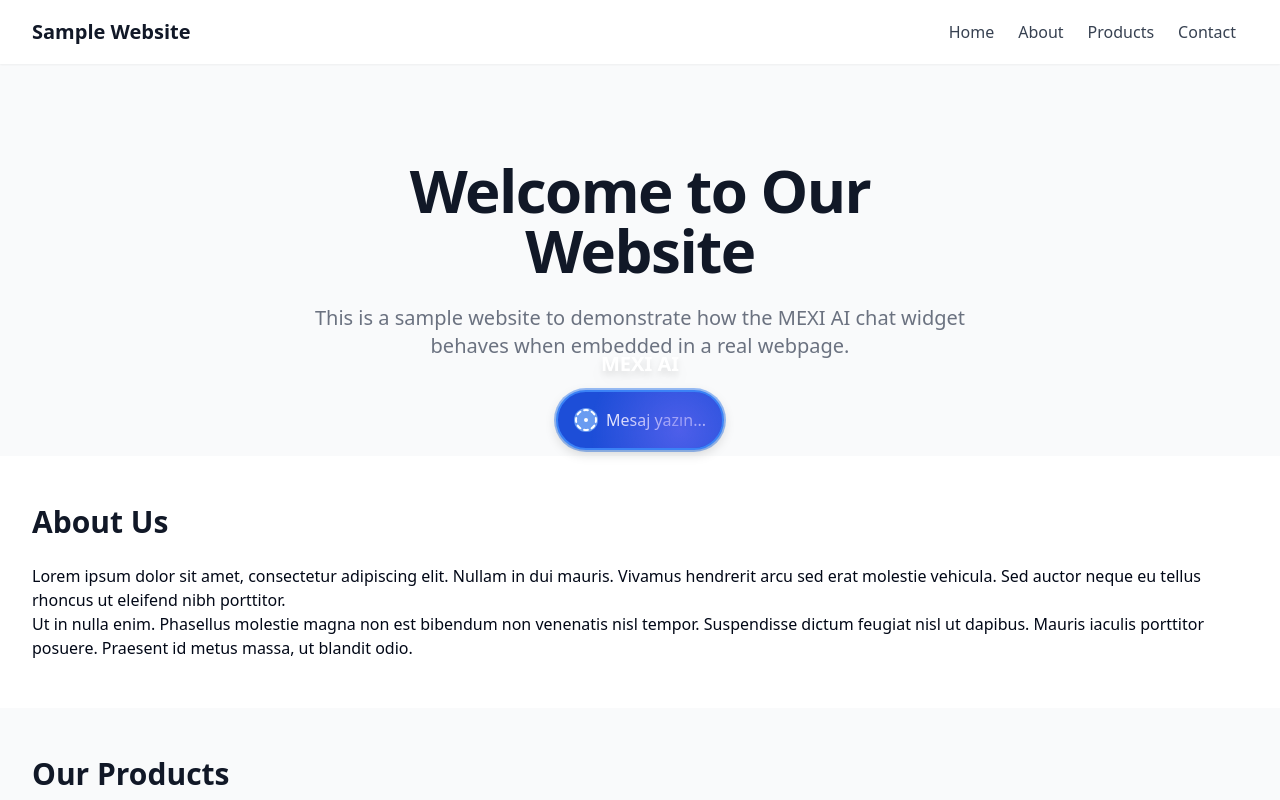
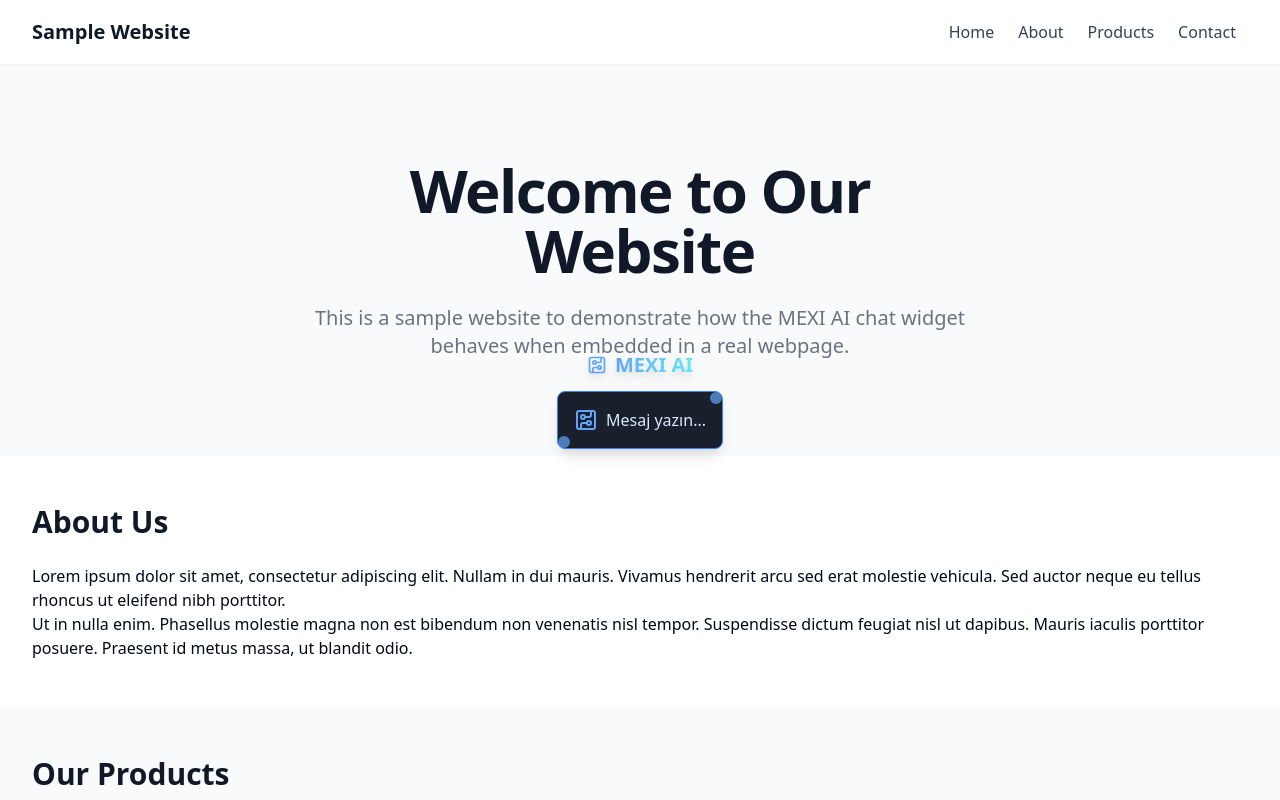
Before and after one commit to ysrk-kdl/mexi-ai-talk, a React (Vite) app: page / in a window 1280 px wide. Shown: the top 800 px of the page. Built offline with nearby package versions, Linux system fonts and the light colour scheme.

Commit message:
Refactor: Enhance AI widget with electrical design
Implement a solid background, circuit-inspired design elements, and a tech-forward animation for the MEXI AI chat widget. Update the appearance with AI-branded elements while maintaining existing functionality.

```diff
--- a/src/App.css
+++ b/src/App.css
@@ -44,72 +44,192 @@
 
 /* AI Chat Widget Styles */
 .ai-widget-shadow {
-  box-shadow: 0 8px 32px rgba(0, 0, 0, 0.1),
-              0 0 0 1px rgba(255, 255, 255, 0.05),
-              0 0 16px rgba(59, 130, 246, 0.3);
+  box-shadow: 0 8px 32px rgba(0, 0, 0, 0.3),
+              0 0 0 1px rgba(59, 130, 246, 0.5),
+              0 0 16px rgba(33, 150, 243, 0.4);
 }
 
 .ai-gradient-bg {
-  background: linear-gradient(135deg, #1a2151 0%, #293d85 100%);
-}
-
-.ai-tech-pattern {
-  background-image:
-    radial-gradient(circle at 25px 25px, rgba(255, 255, 255, 0.05) 2px, transparent 0),
-    linear-gradient(to right, rgba(255, 255, 255, 0.05) 1px, transparent 1px),
-    linear-gradient(to bottom, rgba(255, 255, 255, 0.05) 1px, transparent 1px);
-  background-size: 50px 50px, 25px 25px, 25px 25px;
-}
-
-/* AI-inspired animation keyframes */
-@keyframes pulse-ring {
-  0% {
-    transform: scale(0.8);
-    opacity: 0.5;
-  }
-  50% {
-    transform: scale(1.1);
-    opacity: 0.3;
-  }
-  100% {
-    transform: scale(0.8);
-    opacity: 0.5;
-  }
-}
-
-@keyframes scanning-light {
-  0% {
-    background-position: -100% 0;
-  }
-  100% {
-    background-position: 200% 0;
-  }
-}
-
-.ai-scanning-light {
+  background: #1A1F2C;
   position: relative;
   overflow: hidden;
 }
 
-.ai-scanning-light::before {
+/* Circuit board pattern */
+.ai-circuit-pattern {
+  position: relative;
+  background-image:
+    linear-gradient(to right, rgba(33, 150, 243, 0.1) 1px, transparent 1px),
+    linear-gradient(to bottom, rgba(33, 150, 243, 0.1) 1px, transparent 1px);
+  background-size: 20px 20px;
+}
+
+.ai-circuit-pattern::before {
   content: "";
   position: absolute;
   top: 0;
   left: 0;
   right: 0;
   bottom: 0;
-  background: linear-gradient(
-    90deg,
-    transparent,
-    rgba(99, 179, 237, 0.2),
-    rgba(99, 179, 237, 0.2),
-    transparent
-  );
-  background-size: 200% 100%;
-  animation: scanning-light 3s linear infinite;
+  background-image:
+    radial-gradient(circle at 10px 10px, rgba(33, 150, 243, 0.2) 2px, transparent 0),
+    radial-gradient(circle at 30px 30px, rgba(33, 150, 243, 0.15) 3px, transparent 0);
+  background-size: 40px 40px;
   pointer-events: none;
 }
 
-.ai-pulse-ring {
-  animation: pulse-ring 2s cubic-bezier(0.455, 0.03, 0.515, 0.955) infinite;
+/* Circuit border effect */
+.ai-circuit-border {
+  position: relative;
+  overflow: hidden;
 }
+
+.ai-circuit-border::before {
+  content: "";
+  position: absolute;
+  top: 0;
+  left: 0;
+  right: 0;
+  bottom: 0;
+  border: 1px solid rgba(33, 150, 243, 0.4);
+  pointer-events: none;
+  z-index: 0;
+}
+
+.ai-circuit-border::after {
+  content: "";
+  position: absolute;
+  top: -1px;
+  left: -1px;
+  right: -1px;
+  bottom: -1px;
+  background-image:
+    linear-gradient(to right, transparent 40%, rgba(33, 150, 243, 0.8) 50%, transparent 60%),
+    linear-gradient(to bottom, transparent 40%, rgba(33, 150, 243, 0.8) 50%, transparent 60%);
+  background-size: 200% 200%, 200% 200%;
+  background-position: 100% 100%, 100% 100%;
+  animation: circuit-flow 6s linear infinite;
+  pointer-events: none;
+  z-index: 0;
+  opacity: 0.5;
+}
+
+/* Corner nodes */
+.ai-circuit-nodes::before {
+  content: "";
+  position: absolute;
+  width: 6px;
+  height: 6px;
+  border-radius: 50%;
+  background: #33C3F0;
+  top: 4px;
+  left: 4px;
+  box-shadow:
+    calc(100% - 8px) 0 0 #33C3F0,
+    0 calc(100% - 8px) 0 #33C3F0,
+    calc(100% - 8px) calc(100% - 8px) 0 #33C3F0;
+  pointer-events: none;
+  z-index: 2;
+}
+
+/* Electrical current flow animation */
+@keyframes circuit-flow {
+  0% {
+    background-position: 200% 200%, 200% 0%;
+  }
+  25% {
+    background-position: 0% 200%, 200% 200%;
+  }
+  50% {
+    background-position: 0% 0%, 0% 200%;
+  }
+  75% {
+    background-position: 200% 0%, 0% 0%;
+  }
+  100% {
+    background-position: 200% 200%, 200% 0%;
+  }
+}
+
+/* Data particles animation */
+@keyframes data-particles {
+  0% {
+    background-position: -100px 0;
+    opacity: 0.7;
+  }
+  100% {
+    background-position: 100px 0;
+    opacity: 0.3;
+  }
+}
+
+.ai-data-particles {
+  position: relative;
+  overflow: hidden;
+}
+
+.ai-data-particles::before {
+  content: "";
+  position: absolute;
+  top: 0;
+  left: 0;
+  right: 0;
+  bottom: 0;
+  background-image:
+    radial-gradient(circle at 10% 20%, rgba(33, 150, 243, 0.3) 1px, transparent 2px),
+    radial-gradient(circle at 20% 40%, rgba(33, 150, 243, 0.2) 1px, transparent 2px),
+    radial-gradient(circle at 30% 10%, rgba(33, 150, 243, 0.3) 1px, transparent 2px),
+    radial-gradient(circle at 40% 30%, rgba(33, 150, 243, 0.2) 1px, transparent 2px),
+    radial-gradient(circle at 50% 20%, rgba(33, 150, 243, 0.3) 1px, transparent 2px),
+    radial-gradient(circle at 60% 40%, rgba(33, 150, 243, 0.2) 1px, transparent 2px),
+    radial-gradient(circle at 70% 10%, rgba(33, 150, 243, 0.3) 1px, transparent 2px),
+    radial-gradient(circle at 80% 30%, rgba(33, 150, 243, 0.2) 1px, transparent 2px);
+  background-size: 100% 100%;
+  animation: data-particles 8s linear infinite;
+  pointer-events: none;
+}
+
+/* Circuit node pulse animation */
+@keyframes node-pulse {
+  0% {
+    box-shadow: 0 0 0 0 rgba(51, 195, 240, 0.6);
+  }
+  70% {
+    box-shadow: 0 0 0 6px rgba(51, 195, 240, 0);
+  }
+  100% {
+    box-shadow: 0 0 0 0 rgba(51, 195, 240, 0);
+  }
+}
+
+.ai-pulse-node {
+  position: relative;
+}
+
+.ai-pulse-node::before {
+  content: "";
+  position: absolute;
+  width: 8px;
+  height: 8px;
+  border-radius: 50%;
+  background: #33C3F0;
+  top: 50%;
+  left: -4px;
+  transform: translateY(-50%);
+  animation: node-pulse 2s infinite;
+  z-index: 2;
+}
+
+.ai-pulse-node::after {
+  content: "";
+  position: absolute;
+  width: 8px;
+  height: 8px;
+  border-radius: 50%;
+  background: #33C3F0;
+  top: 50%;
+  right: -4px;
+  transform: translateY(-50%);
+  animation: node-pulse 2s infinite 1s;
+  z-index: 2;
+}
--- a/src/components/ChatWidget/ChatButton.tsx
+++ b/src/components/ChatWidget/ChatButton.tsx
@@ -1,6 +1,6 @@
 
 import { useState, useEffect } from 'react';
-import { CircleDotDashed } from 'lucide-react';
+import { CircuitBoard } from 'lucide-react';
 import { cn } from '@/lib/utils';
 
 interface ChatButtonProps {
@@ -24,36 +24,32 @@ const ChatButton = ({ onClick, isOpen }: ChatButtonProps) => {
 
   return (
     <div className="fixed left-1/2 top-1/2 transform -translate-x-1/2 -translate-y-1/2 z-50 flex flex-col items-center">
-      <div className="text-xl font-semibold mb-3 text-white drop-shadow-lg">MEXI AI</div>
+      <div className="text-xl font-bold mb-3 text-white drop-shadow-lg flex items-center gap-2">
+        <CircuitBoard className="h-5 w-5 text-blue-400" />
+        <span className="bg-gradient-to-r from-blue-400 to-cyan-300 bg-clip-text text-transparent">MEXI AI</span>
+      </div>
 
       <button
         onClick={onClick}
         className={cn(
-          "flex items-center justify-center p-4 rounded-full shadow-lg transition-all duration-300",
-          "bg-blue-700 hover:bg-blue-800 text-white",
-          "border-2 border-blue-500 relative",
+          "flex items-center justify-center p-4 rounded-lg shadow-lg transition-all duration-300",
+          "bg-[#1A1F2C] text-white border border-blue-500 relative",
+          "ai-circuit-pattern ai-circuit-border ai-circuit-nodes ai-data-particles",
+          "ai-widget-shadow",
           isOpen ? "scale-0 opacity-0" : "scale-100 opacity-100"
         )}
-        style={{
-          boxShadow: '0 4px 12px rgba(0, 0, 0, 0.15), 0 0 0 2px rgba(59, 130, 246, 0.5)'
-        }}
         aria-label="Open chat"
       >
-        {/* AI-inspired animation overlay */}
-        <div
-          className="absolute inset-0 rounded-full overflow-hidden pointer-events-none"
-          style={{
-            background: `radial-gradient(circle at ${50 + Math.sin(animationState / 15) * 30}% ${50 + Math.cos(animationState / 15) * 30}%, rgba(99, 102, 241, 0.7) 0%, rgba(99, 102, 241, 0) 70%)`
-          }}
-        />
+        {/* Technical node elements */}
+        <div className="absolute top-0 right-0 w-3 h-3 bg-blue-400 rounded-full opacity-70"></div>
+        <div className="absolute bottom-0 left-0 w-3 h-3 bg-blue-400 rounded-full opacity-70"></div>
 
         {/* Icon with pulse effect */}
-        <div className="relative mr-2">
-          <CircleDotDashed className="w-6 h-6" />
-          <div className="absolute inset-0 rounded-full animate-pulse opacity-70 bg-blue-300 z-[-1]"></div>
+        <div className="relative mr-2 ai-pulse-node">
+          <CircuitBoard className="w-6 h-6 text-blue-400" />
         </div>
 
-        <span className="font-medium">Mesaj yazın...</span>
+        <span className="font-medium text-blue-100">Mesaj yazın...</span>
       </button>
     </div>
   );
--- a/src/index.css
+++ b/src/index.css
@@ -1,4 +1,3 @@
-
 @tailwind base;
 @tailwind components;
 @tailwind utilities;
@@ -51,15 +50,15 @@
 
     --sidebar-ring: 217.2 91.2% 59.8%;
 
-    /* AI Widget Theme Colors */
-    --ai-primary: 225 70% 30%;
-    --ai-primary-light: 225 70% 40%;
-    --ai-secondary: 195 80% 50%;
-    --ai-accent: 265 70% 60%;
-    --ai-background: 220 40% 13%;
-    --ai-foreground: 210 40% 98%;
-    --ai-border: 220 40% 40%;
-    --ai-highlight: 195 80% 70%;
+    /* AI Widget Theme Colors - Updated for circuit/electrical design */
+    --ai-primary: 210 100% 50%;       /* Electric blue */
+    --ai-primary-light: 195 100% 50%; /* Cyan */
+    --ai-secondary: 225 70% 40%;      /* Deep blue */
+    --ai-accent: 190 100% 50%;        /* Bright cyan */
+    --ai-background: 220 25% 15%;     /* Dark blue/charcoal */
+    --ai-foreground: 210 40% 98%;     /* Almost white */
+    --ai-border: 210 100% 50%;        /* Electric blue border */
+    --ai-highlight: 190 100% 70%;     /* Bright cyan highlight */
   }
 
   .dark {
@@ -111,13 +110,13 @@
   }
 }
 
-/* AI-themed component styles */
+/* AI-themed component styles - Updated for circuit/electrical design */
 .ai-chat-widget {
   @apply shadow-lg;
   background-color: hsl(var(--ai-background));
   color: hsl(var(--ai-foreground));
   border: 1px solid hsl(var(--ai-border));
-  box-shadow: 0 8px 32px rgba(0, 0, 0, 0.2), 0 0 0 1px rgba(59, 130, 246, 0.1);
+  box-shadow: 0 8px 32px rgba(0, 0, 0, 0.3), 0 0 0 1px rgba(59, 130, 246, 0.5);
 }
 
 .ai-button {
@@ -133,8 +132,58 @@
 .ai-header {
   background: linear-gradient(to right, hsl(var(--ai-primary)), hsl(var(--ai-secondary)));
   border-bottom: 1px solid hsl(var(--ai-border));
+  position: relative;
+  overflow: hidden;
+}
+
+.ai-header::after {
+  content: "";
+  position: absolute;
+  top: 0;
+  left: 0;
+  right: 0;
+  bottom: 0;
+  background-image:
+    linear-gradient(to right, transparent 40%, rgba(33, 150, 243, 0.3) 50%, transparent 60%);
+  background-size: 200% 100%;
+  animation: circuit-flow 4s linear infinite;
+  pointer-events: none;
 }
 
 .ai-highlight-text {
   color: hsl(var(--ai-highlight));
 }
+
+/* Circuit element styling for AI components */
+.ai-circuit-element {
+  position: relative;
+}
+
+.ai-circuit-element::before {
+  content: "";
+  position: absolute;
+  width: 100%;
+  height: 2px;
+  background: linear-gradient(to right, transparent, hsl(var(--ai-primary)), transparent);
+  bottom: -1px;
+  left: 0;
+  animation: pulse-line 3s infinite;
+}
+
+@keyframes pulse-line {
+  0% {
+    opacity: 0.3;
+  }
+  50% {
+    opacity: 0.8;
+  }
+  100% {
+    opacity: 0.3;
+  }
+}
+
+/* Tech font for AI components */
+.ai-tech-font {
+  font-family: 'Consolas', 'Monaco', monospace;
+  letter-spacing: 0.5px;
+}
```
Also changed, not shown: src/components/ChatWidget/index.tsx (+11 -4 lines).
